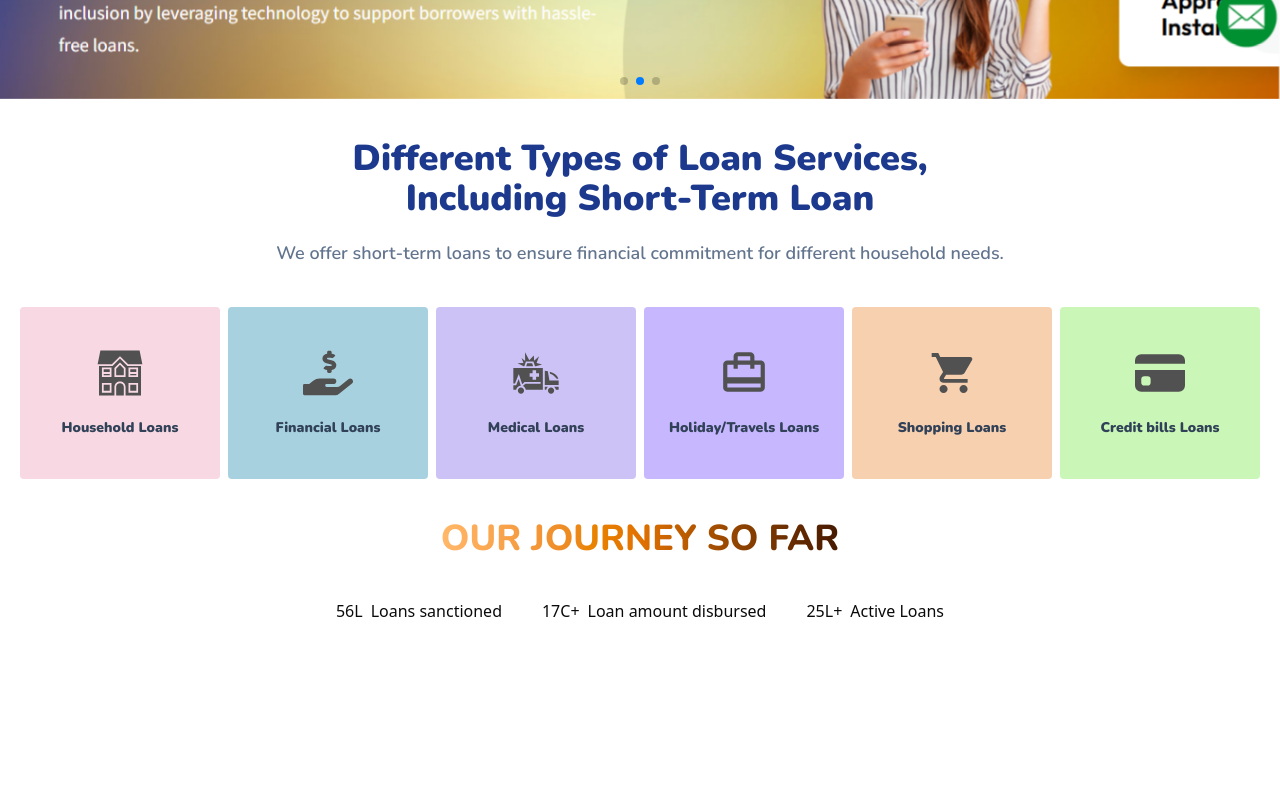
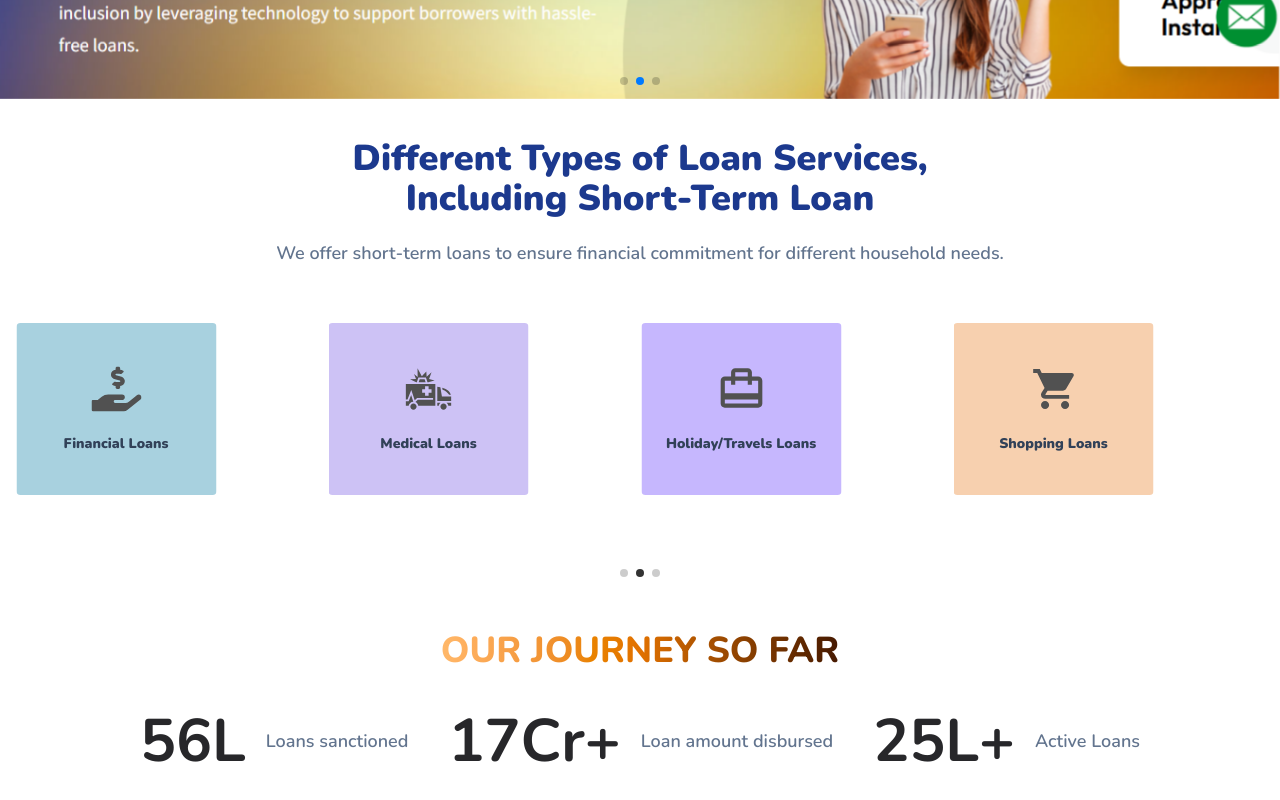
Before and after one commit to Kaushikk52/loan-projector, a Next.js app in the folder frontend/: page / in a window 1280 px wide. Shown: the part 290-1090 px from the top of the page. Built offline with nearby package versions, Linux system fonts and the light colour scheme.

Commit message:
added swiper and counters

```diff
--- a/frontend/package.json
+++ b/frontend/package.json
@@ -15,6 +15,7 @@
     "framer-motion": "^12.10.0",
     "lodash": "^4.17.21",
     "lucide-react": "^0.507.0",
+    "motion": "^12.10.3",
     "next": "15.3.2",
     "react": "^19.0.0",
     "react-dom": "^19.0.0",
--- a/frontend/src/app/globals.css
+++ b/frontend/src/app/globals.css
@@ -132,3 +132,31 @@
   border: 1px solid gainsboro;
   box-sizing: border-box;
 }
+
+
+/* Optional: Add this to your global CSS or a separate CSS file */
+.loan-swiper .swiper-button-next,
+.loan-swiper .swiper-button-prev {
+  color: #333;
+  background: rgba(255, 255, 255, 0.8);
+  width: 40px;
+  height: 40px;
+  border-radius: 50%;
+  display: flex;
+  align-items: center;
+  justify-content: center;
+}
+
+.loan-swiper .swiper-button-next:after,
+.loan-swiper .swiper-button-prev:after {
+  font-size: 18px;
+}
+
+.loan-swiper .swiper-pagination-bullet-active {
+  background-color: #333;
+}
+
+/* Add some spacing for the pagination */
+.loan-swiper {
+  padding-bottom: 40px;
+}
--- a/frontend/src/app/page.tsx
+++ b/frontend/src/app/page.tsx
@@ -1,3 +1,4 @@
+import { AnimatedNumberInView } from "@/components/AnimatedNumber";
 import HeroComponent from "@/components/HeroComponent";
 import LoadCardContainer from "@/components/LoanCardsContainer";
 import { ourJourneyData } from "@/constants/constants";
@@ -29,11 +30,23 @@ export default function Home() {
         <h1 className="text-xl sm:text-2xl md:text-3xl lg:text-4xl font-extrabold font-nunito text-transparent bg-clip-text bg-gradient-to-r from-orange-300 via-amber-600 to-amber-950">
           OUR JOURNEY SO FAR
         </h1>
-        <div className="flex items-center gap-10">
+        <div className="flex flex-col md:flex-row items-center gap-10">
           {ourJourneyData.map((data) => (
-            <div className="flex items-center gap-2" key={data.tag}>
-              <h1 className="">{data.amount}</h1>
-              <span>{data.tag}</span>
+            <div
+              className="flex flex-col md:flex-row items-center gap-5"
+              key={data.tag}
+            >
+              <div className="flex">
+                <h1 className="text-xl">
+                  <AnimatedNumberInView countValue={data.amount} />
+                </h1>
+                <span className="text-4xl md:text-3xl lg:text-4xl xl:text-6xl 2xl:text-7xl font-bold font-nunito text-zinc-800">
+                  {data.unit}
+                </span>
+              </div>
+              <span className="font-semibold text-slate-500 font-nunito text-lg">
+                {data.tag}
+              </span>
             </div>
           ))}
         </div>
--- /dev/null
+++ b/frontend/src/components/AnimatedNumber.tsx
@@ -0,0 +1,35 @@
+"use client";
+import { AnimatedNumber } from "@/components/motion-primitives/animated-number";
+import { useInView } from "motion/react";
+import { useEffect, useRef, useState } from "react";
+
+type animaedNumberProps = {
+  countValue: number;
+};
+
+export function AnimatedNumberInView({ countValue }: animaedNumberProps) {
+  const [value, setValue] = useState(0);
+  const ref = useRef(null);
+  const isInView = useInView(ref);
+
+  useEffect(() => {
+    if (isInView) {
+      setValue(countValue);
+    } else {
+      setValue(0); // Reset when out of view
+    }
+  }, [isInView, countValue]);
+
+  return (
+    <div className="flex w-full items-center justify-center" ref={ref}>
+      <AnimatedNumber
+        className="inline-flex items-center text-4xl md:text-3xl lg:text-4xl xl:text-6xl 2xl:text-7xl font-bold font-nunito text-zinc-800 dark:text-zinc-50"
+        springOptions={{
+          bounce: 0,
+          duration: 1500,
+        }}
+        value={value}
+      />
+    </div>
+  );
+}
--- a/frontend/src/components/LoanCardsContainer.tsx
+++ b/frontend/src/components/LoanCardsContainer.tsx
@@ -1,17 +1,48 @@
+"use client";
+
 import { loanCardsData } from "@/constants/constants";
 import LoanCard from "./LoanCard";
+import { Swiper, SwiperSlide } from "swiper/react";
+import { Navigation, Pagination, Autoplay } from "swiper/modules";
 
-export default function LoadCardContainer() {
+export default function LoanCardContainer() {
   return (
-    <div className="flex flex-wrap items-center justify-center gap-2 box-border border-transparent">
+    <div className="w-full max-w-md md:max-w-5xl xl:max-w-7xl  px-4">
+      <Swiper
+        modules={[Navigation, Pagination, Autoplay]}
+        spaceBetween={2}
+        slidesPerView={6}
+        navigation
+        pagination={{ clickable: true }}
+        autoplay={{ delay: 3000, disableOnInteraction: false }}
+        breakpoints={{
+          425: {
+            slidesPerView: 2,
+            spaceBetween: 2,
+          },
+          1024: {
+            slidesPerView: 4,
+            spaceBetween: 2,
+          },
+          1440: {
+            slidesPerView: 6,
+            spaceBetween: 2,
+          },
+        }}
+        className="loan-swiper items-center"
+      >
         {loanCardsData.map((card) => (
+          <SwiperSlide key={card.label}>
+            <div className="py-4">
               <LoanCard
-          key={card.label}
                 label={card.label}
                 theme={card.theme}
                 icon={card.icon}
               />
+            </div>
+          </SwiperSlide>
         ))}
+      </Swiper>
     </div>
   );
 }
--- /dev/null
+++ b/frontend/src/components/motion-primitives/animated-number.tsx
@@ -0,0 +1,35 @@
+"use client";
+import { cn } from "@/lib/utils";
+import { motion, SpringOptions, useSpring, useTransform } from "motion/react";
+import { JSX, useEffect } from "react";
+
+export type AnimatedNumberProps = {
+  value: number;
+  className?: string;
+  springOptions?: SpringOptions;
+  as?: React.ElementType;
+};
+
+export function AnimatedNumber({
+  value,
+  className,
+  springOptions,
+  as = "span",
+}: AnimatedNumberProps) {
+  const MotionComponent = motion.create(as as keyof JSX.IntrinsicElements);
+
+  const spring = useSpring(value, springOptions);
+  const display = useTransform(spring, (current) =>
+    Math.round(current).toLocaleString()
+  );
+
+  useEffect(() => {
+    spring.set(value);
+  }, [spring, value]);
+
+  return (
+    <MotionComponent className={cn("tabular-nums", className)}>
+      {display}
+    </MotionComponent>
+  );
+}
--- a/frontend/src/constants/constants.ts
+++ b/frontend/src/constants/constants.ts
@@ -22,7 +22,7 @@ export const loanCardsData=[
 ]
 
 export const ourJourneyData=[
-    {amount:"56L",tag:"Loans sanctioned"},
-    {amount:"17C+",tag:"Loan amount disbursed"},
-    {amount:"25L+",tag:"Active Loans"},
+    {amount:56,tag:"Loans sanctioned",unit:"L"},
+    {amount:17,tag:"Loan amount disbursed",unit:"Cr+"},
+    {amount:25,tag:"Active Loans",unit:"L+"},
 ]
```
Also changed, not shown: 1 other file (tests, documents, lock files or other folders). Lines whose indentation alone changed are shown as unchanged.
